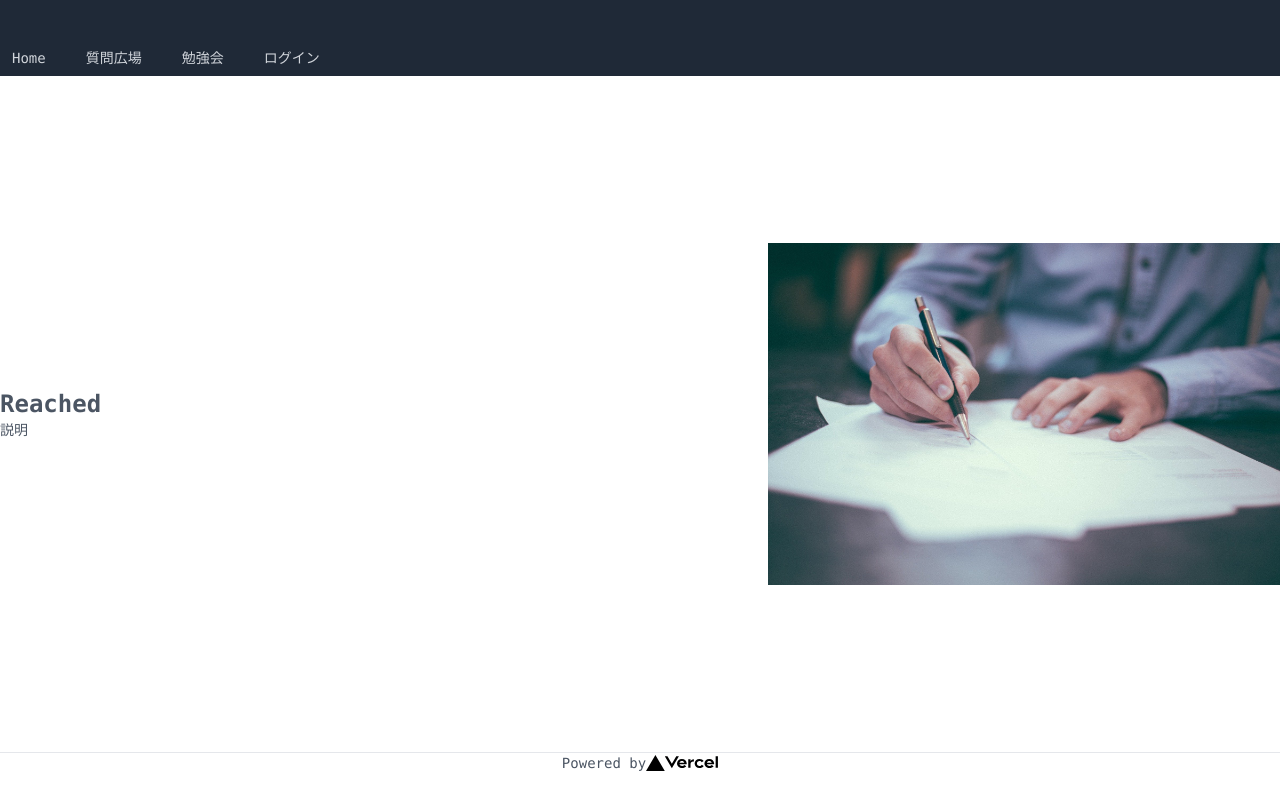
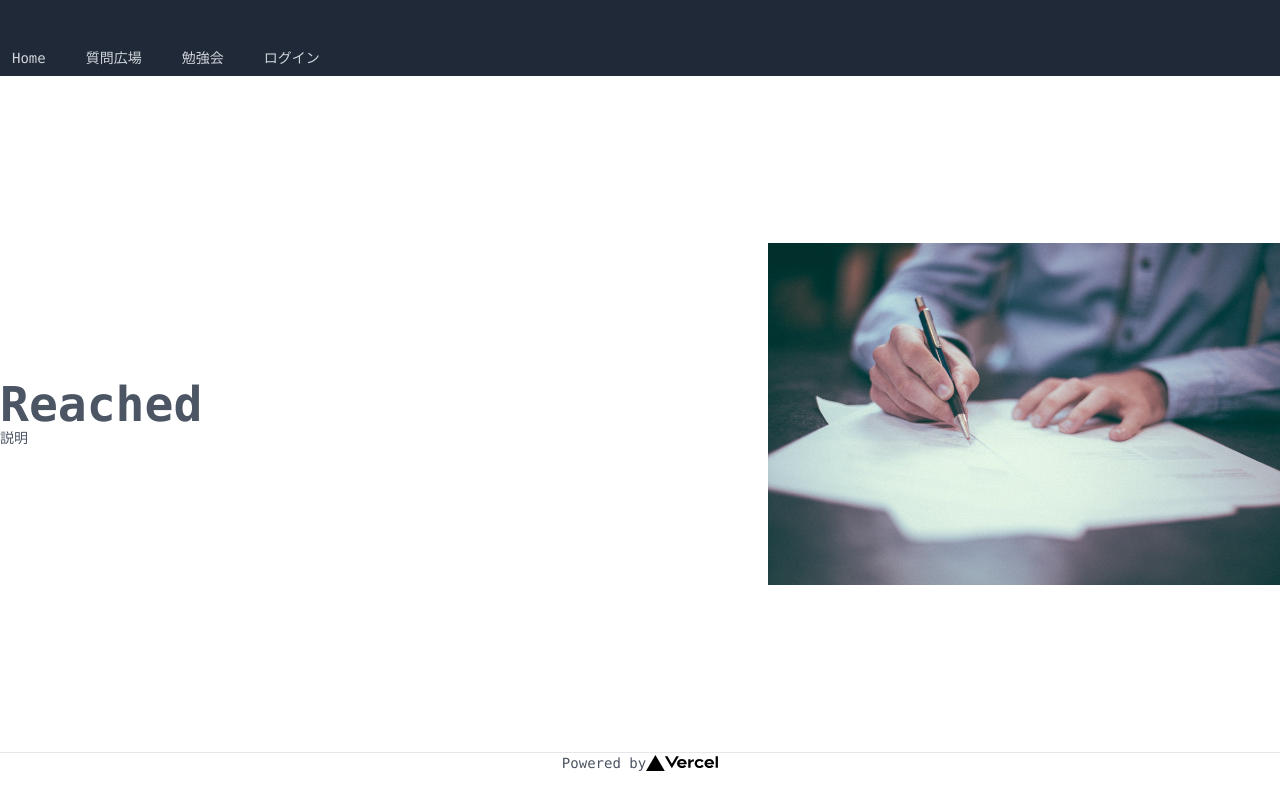
Before and after one commit to sea-kai/Reached, a Next.js app: page / in a window 1280 px wide. Built offline with nearby package versions, Linux system fonts and the light colour scheme.

Commit message:
💄 sizing title

```diff
--- a/src/components/molecules/Description.tsx
+++ b/src/components/molecules/Description.tsx
@@ -8,7 +8,7 @@ type Props = {
 export const Description = (props: Props): JSX.Element => {
   return (
     <div className='container flex flex-col justify-center items-start '>
-      <div className='text-2xl font-bold'>{props.title}</div>
+      <div className='text-5xl font-bold'>{props.title}</div>
       <div className='items-center'>{props.text}</div>
     </div>
   )
--- a/src/pages/Login.tsx
+++ b/src/pages/Login.tsx
@@ -20,12 +20,14 @@ Amplify.configure(awsconfig);
 const Login: any = () => {
   const [authState, setAuthState] = useState<AuthState>();
   const [user, setUser] = useState<any>();
+
   useEffect(() => {
     return onAuthUIStateChange((nextAuthState, authData) => {
       setAuthState(nextAuthState);
       setUser(authData);
     });
   }, []);
+
   return (
     authState === AuthState.SignedIn && user ? (
     <div>
```
